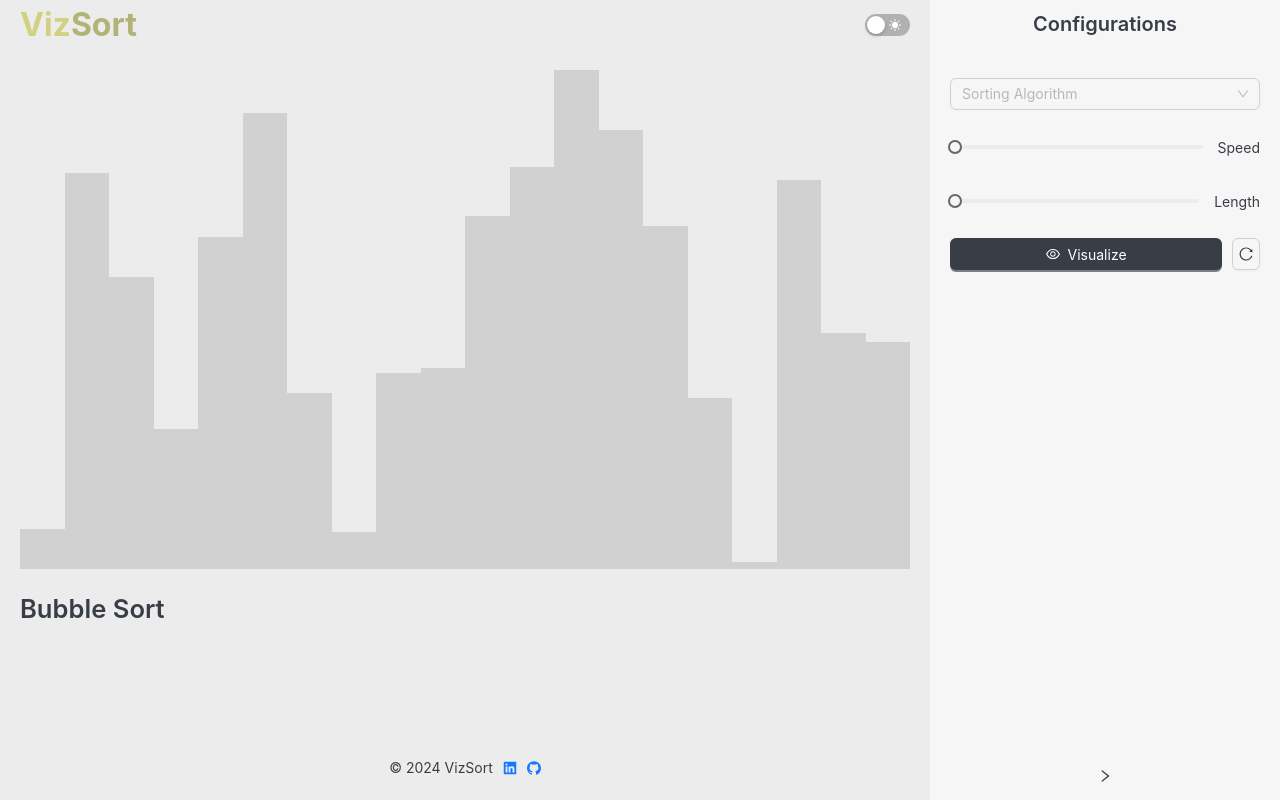
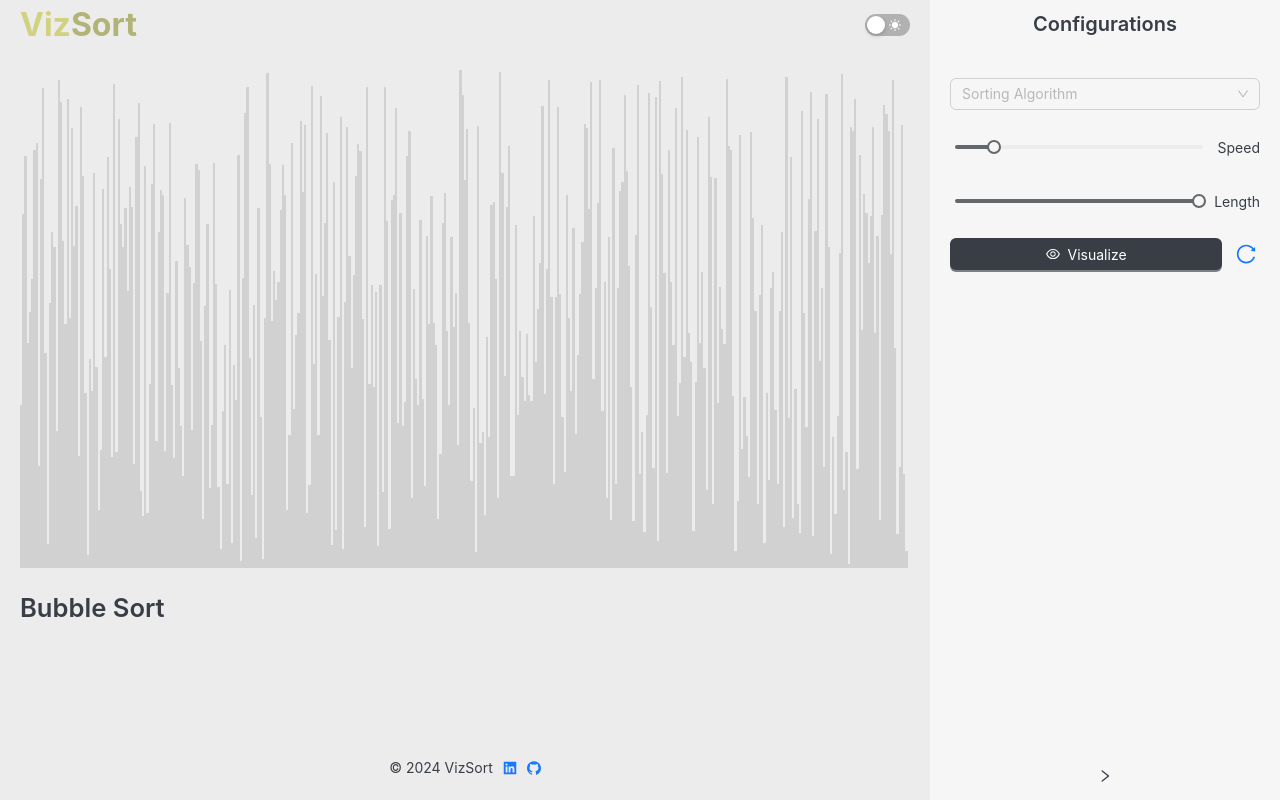
Before and after one commit to mohammedelgammal/viz_sort, a React (Vite) app: page / in a window 1280 px wide. Built offline with nearby package versions, Linux system fonts and the light colour scheme.

Commit message:
finialized_configurations_form

```diff
--- a/src/components/Sider/ConfigForm/ConfigForm.module.css
+++ b/src/components/Sider/ConfigForm/ConfigForm.module.css
@@ -28,3 +28,14 @@
   margin-top: 7px;
   white-space: nowrap;
 }
+
+.randomBtn {
+  display: flex;
+  align-items: center;
+  justify-content: center;
+}
+
+.randomIcon {
+  font-size: 20px;
+  color: var(--primary);
+}
--- a/src/components/Sider/ConfigForm/ConfigForm.tsx
+++ b/src/components/Sider/ConfigForm/ConfigForm.tsx
@@ -1,21 +1,20 @@
 import { useContext, useMemo } from "react";
 import { Button, Flex, Select, Slider, Typography } from "antd";
-import { EyeOutlined, ReloadOutlined } from "@ant-design/icons";
+import { BorderOutlined, EyeOutlined, ReloadOutlined } from "@ant-design/icons";
 import configsContext from "src/contexts/configsContext";
+import createRandomList from "src/helpers/createRandomList";
 import algoOptions from "./data";
+import { DEFAULT_LENGHT, DEFAULT_SPEED, GRAPH_HEIGHT } from "src/constants";
 import { actions } from "src/types/Context";
 import Style from "./ConfigForm.module.css";
 
 export default (): JSX.Element => {
   const {
-    state: { isSorting },
+    state: { isSorting, isSorted, list },
     dispatch,
   } = useContext(configsContext);
 
   return useMemo(() => {
-    const speedFormatter = (value?: number) => `${value} ms`;
-    const lengthFormatter = (value?: number) => `${value! * 10}`;
-
     return (
       <form className={Style.form}>
         <Flex className={Style.inputStack}>
@@ -30,44 +29,75 @@ export default (): JSX.Element => {
           <Flex>
             <Slider
               className={Style.slider}
+              tooltip={{ formatter: (value?: number) => `${value} ms` }}
               onChange={(value) =>
                 dispatch({ type: actions.SET_SPEED, payload: value })
               }
-              tooltip={{ formatter: speedFormatter }}
-              disabled={isSorting}
               min={5}
               max={100}
               step={5}
+              disabled={isSorting}
+              defaultValue={DEFAULT_SPEED}
             />
             <Typography.Text className={Style.label}>Speed</Typography.Text>
           </Flex>
           <Flex>
             <Slider
               className={Style.slider}
-              tooltip={{ formatter: lengthFormatter }}
-              min={0.5}
+              onChange={(value) =>
+                dispatch({
+                  type: actions.SET_LIST,
+                  payload: createRandomList(value, GRAPH_HEIGHT),
+                })
+              }
+              min={5}
+              max={400}
+              step={15}
               disabled={isSorting}
+              defaultValue={DEFAULT_LENGHT}
             />
             <Typography.Text className={Style.label}>Length</Typography.Text>
           </Flex>
           <Flex className={Style.submit}>
+            {!isSorting ? (
               <Button
                 type="primary"
                 icon={<EyeOutlined />}
                 onClick={() => {
                   dispatch({ type: actions.SET_IS_SORTING, payload: true });
                 }}
+                disabled={isSorted}
               >
                 Visualize
               </Button>
+            ) : (
               <Button
-              type="default"
-              icon={<ReloadOutlined />}
+                type="primary"
+                icon={<BorderOutlined />}
+                onClick={() => {
+                  dispatch({ type: actions.SET_IS_SORTING, payload: false });
+                }}
+              >
+                Stop
+              </Button>
+            )}
+            <Button
+              type="link"
+              onClick={() => {
+                dispatch({
+                  type: actions.SET_LIST,
+                  payload: createRandomList(list.length, GRAPH_HEIGHT),
+                });
+                dispatch({ type: actions.SET_IS_SORTED, payload: false });
+                dispatch({ type: actions.SET_IS_SORTING, payload: false });
+              }}
+              className={Style.randomBtn}
+              icon={<ReloadOutlined style={{ fontSize: "20px" }} />}
               disabled={isSorting}
             />
           </Flex>
         </Flex>
       </form>
     );
-  }, [isSorting]);
+  }, [isSorting, isSorted]);
 };
--- a/src/constants.ts
+++ b/src/constants.ts
@@ -1,3 +1,3 @@
 export const GRAPH_HEIGHT = 500;
-export const DEFAULT_LENGHT = 20;
-export const DEFAULT_SPEED = 10;
+export const DEFAULT_LENGHT = 400;
+export const DEFAULT_SPEED = 20;
--- a/src/hooks/useBubbleSort.ts
+++ b/src/hooks/useBubbleSort.ts
@@ -10,11 +10,12 @@ export default () => {
   } = useContext(configsContext);
 
   useEffect(() => {
-    let timer: NodeJS.Timeout;
+    const timers: NodeJS.Timeout[] = [];
     for (let i = 0; i < list.length; i++) {
       for (let j = 0; j < list.length - i - 1; j++) {
-        timer = setTimeout(() => {
-          if (isSorting && !isSorted) {
+        if (isSorting && !isSorted)
+          timers.push(
+            setTimeout(() => {
               dispatch({ type: actions.SET_SELECTED, payload: [j, j + 1] });
               dispatch({ type: actions.SET_IS_SORTING, payload: true });
               if (list[j] > list[j + 1])
@@ -26,12 +27,12 @@ export default () => {
                 dispatch({ type: actions.SET_IS_SORTING, payload: false });
                 dispatch({ type: actions.SET_IS_SORTED, payload: true });
               }
-          }
-        }, speed * i * list.length + j * speed);
+            }, speed * i * list.length + j * speed)
+          );
       }
     }
     return () => {
-      clearTimeout(timer);
+      timers.forEach((timer) => clearTimeout(timer));
     };
   }, [isSorting, isSorted]);
   return { list, selected, isSorting, isSorted };
```
Lines whose indentation alone changed are shown as unchanged.
